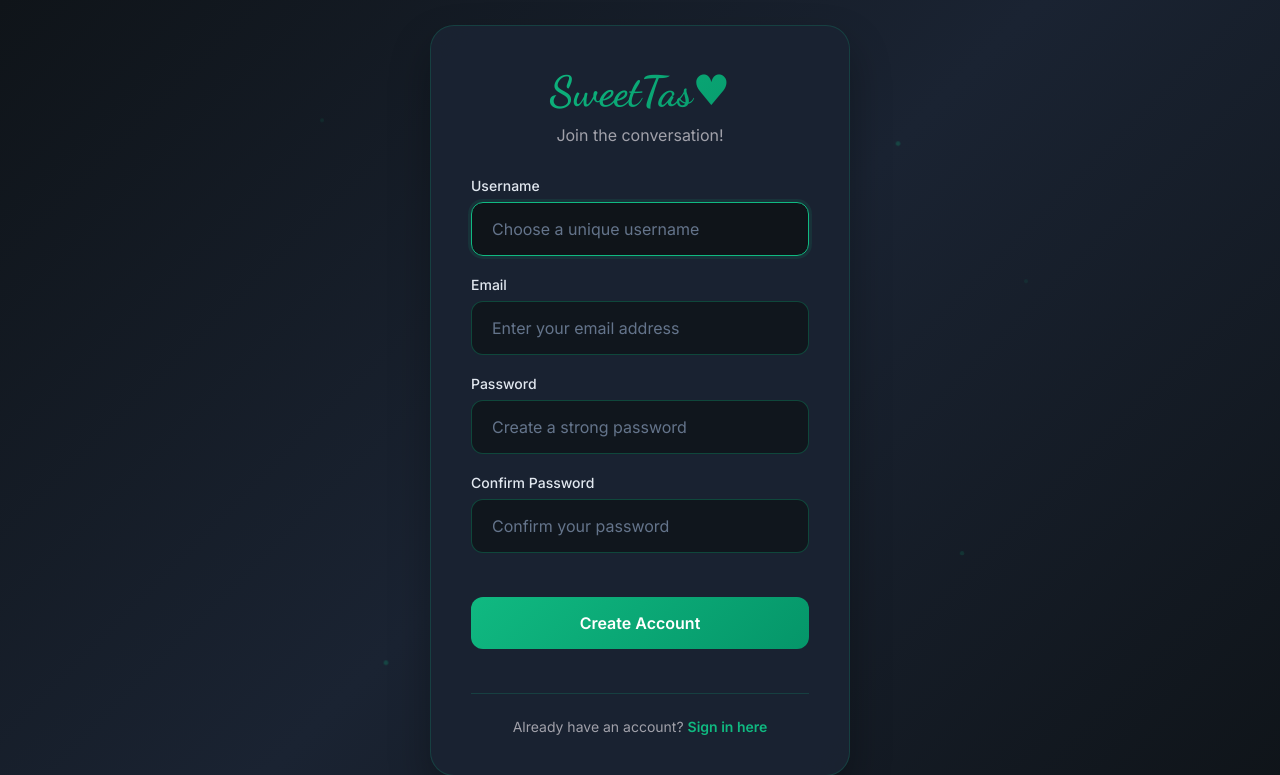
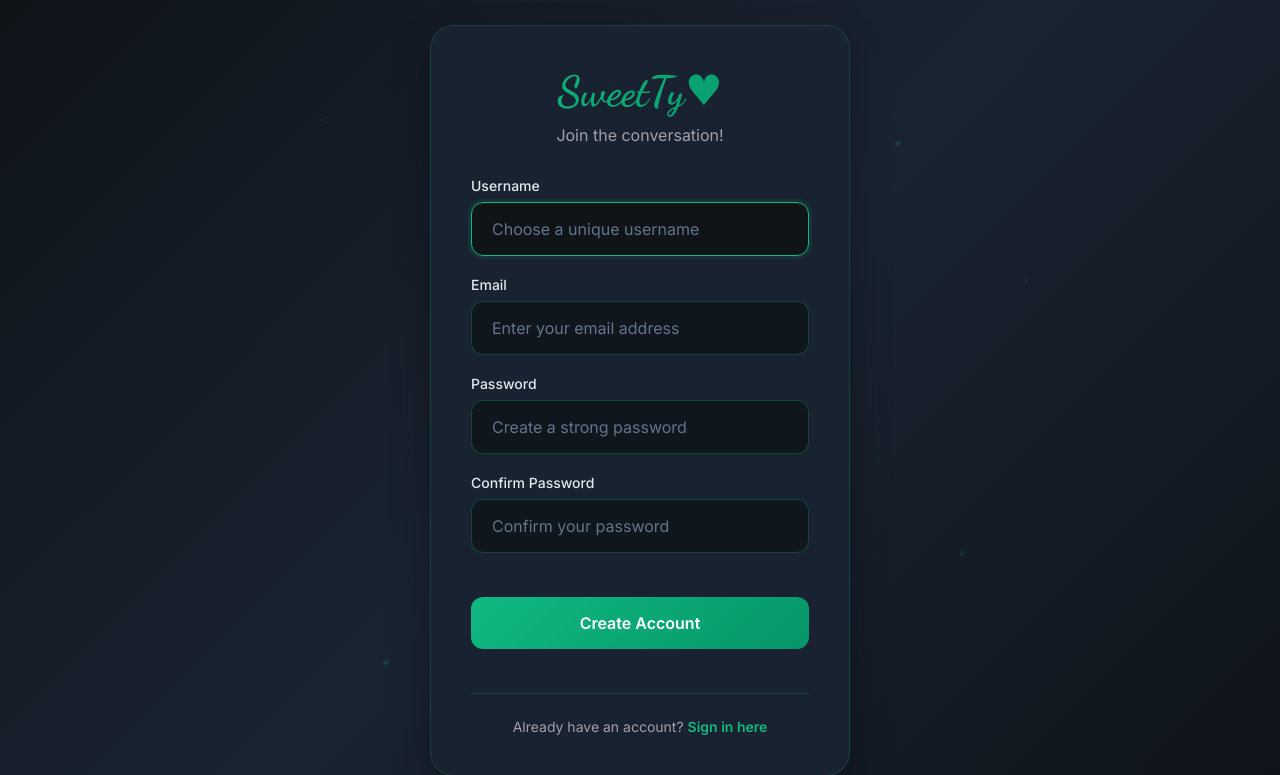
Before and after one commit to Talhaa50/SweeTy-Ai-, a Flask app: page /signup in a window 1280 px wide. Shown: the top 775 px of the page. Run offline with Flask 3, Linux system fonts and the light colour scheme.

Commit message:
Update signup.html

```diff
--- a/templates/signup.html
+++ b/templates/signup.html
@@ -253,7 +253,7 @@
 
     <div class="signup-container">
         <div class="logo">
-            <h1>SweetTas♥</h1>
+            <h1>SweetTy♥</h1>
             <p>Join the conversation!</p>
         </div>
 
```
